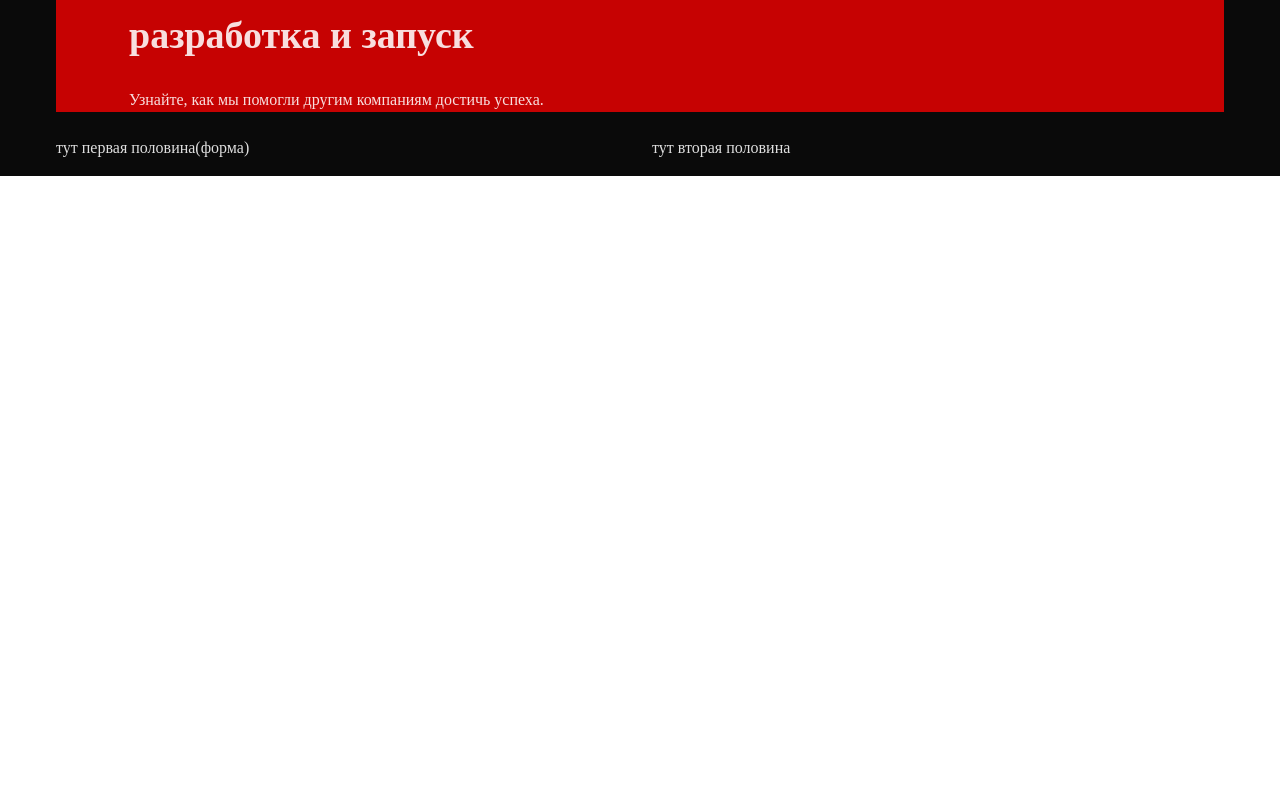
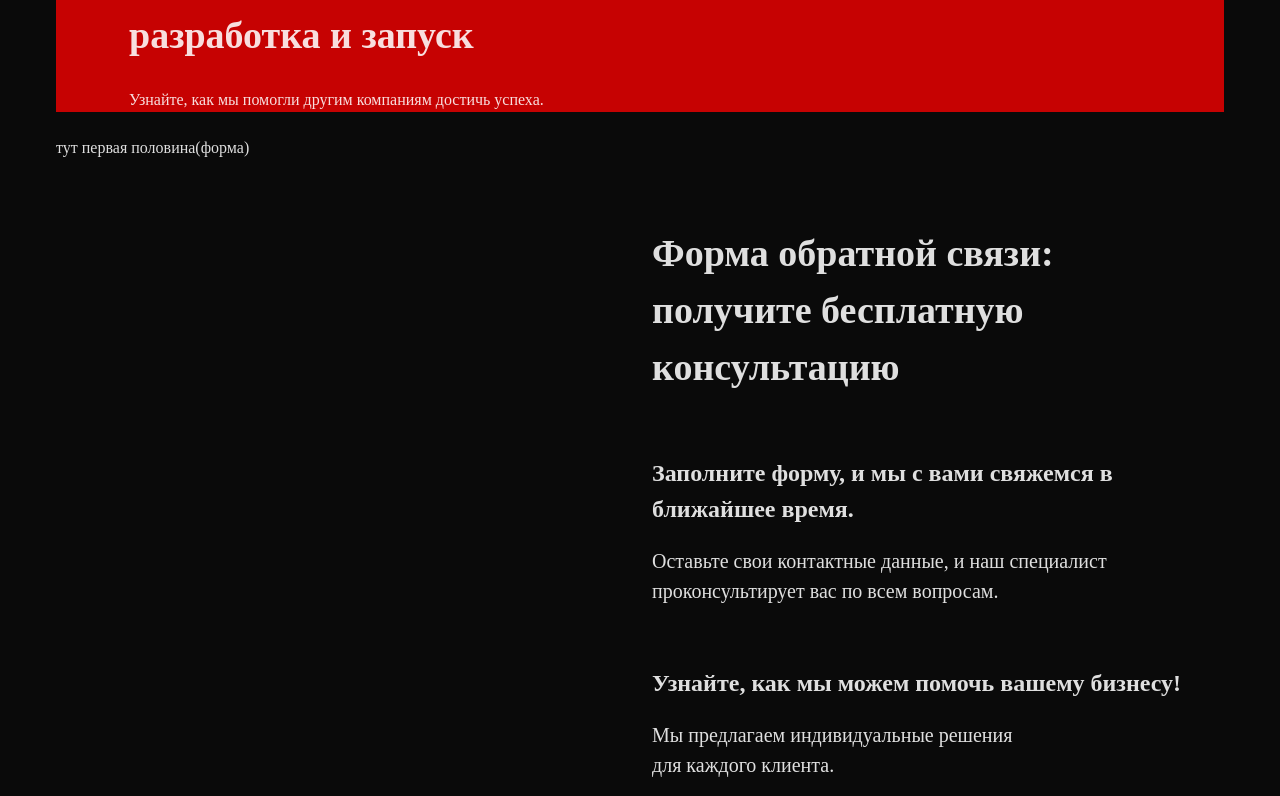
Before and after one commit to Jet-Green/firetechno-landing, a Nuxt app: page / in a window 1280 px wide. Shown: the part 3913-4709 px from the top of the page. Before the commit the page ends 4089 px from the top, so only its background shows below. Built offline with nearby package versions, Linux system fonts and the light colour scheme.

Commit message:
back info

```diff
--- a/components/Landing/Feedback.vue
+++ b/components/Landing/Feedback.vue
@@ -1,12 +1,47 @@
 <script setup></script>
 <template>
   <v-row>
+    <v-col cols="6"> тут первая половина(форма) </v-col>
     <v-col cols="6">
-      тут первая половина(форма)
-    </v-col>
-    <v-col cols="6">
-      тут вторая половина
+      <div class="back">
+        <h2>
+          Форма обратной связи: <br />
+          получите бесплатную <br />
+          консультацию
+        </h2>
+        <div class="inf">
+          <h4>
+            Заполните форму, и мы с вами свяжемся в <br />
+            ближайшее время.
+          </h4>
+          <p>
+            Оставьте свои контактные данные, и наш специалист <br />
+            проконсультирует вас по всем вопросам.
+          </p>
+        </div>
+        <div class="inf">
+          <h4>Узнайте, как мы можем помочь вашему бизнесу!</h4>
+          <p>
+            Мы предлагаем индивидуальные решения <br />
+            для каждого клиента.
+          </p>
+        </div>
+      </div>
     </v-col>
   </v-row>
 </template>
-<style scoped lang="scss"></style>
+<style scoped lang="scss">
+.back {
+  padding-top: 89px;
+}
+.inf {
+  padding-top: 59px;
+  h4 {
+    padding-bottom: 19px;
+    font-size: 24px;
+  }
+  p {
+    font-size: 20px;
+  }
+}
+</style>
```
